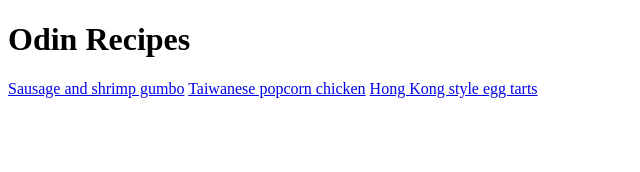
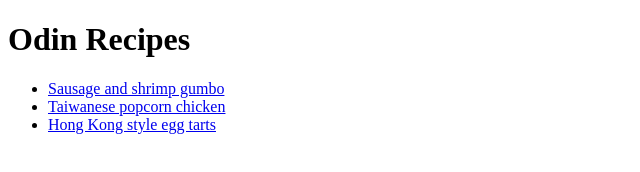
Before and after one commit to Estercade/odin-recipes, a plain HTML site: page index.html in a window 1280 px wide. Shown: the whole page, without its empty margins (0-640 px from the left). Drawn offline with Linux system fonts and the light colour scheme.

Commit message:
Format index page
Add recipes as unordered list

```diff
--- a/index.html
+++ b/index.html
@@ -8,8 +8,10 @@
 
     <body>
         <h1>Odin Recipes</h1>
-        <a href="./recipes/gumbo.html">Sausage and shrimp gumbo</a>
-        <a href="./recipes/tpchicken.html">Taiwanese popcorn chicken</a>
-        <a href ="./recipes/hkeggtart.html">Hong Kong style egg tarts</a>
+        <ul>
+            <li><a href="./recipes/gumbo.html">Sausage and shrimp gumbo</a></li>
+            <li><a href="./recipes/tpchicken.html">Taiwanese popcorn chicken</a></li>
+            <li><a href ="./recipes/hkeggtart.html">Hong Kong style egg tarts</a></li>
+        </ul>
     </body>
 </html>
```
